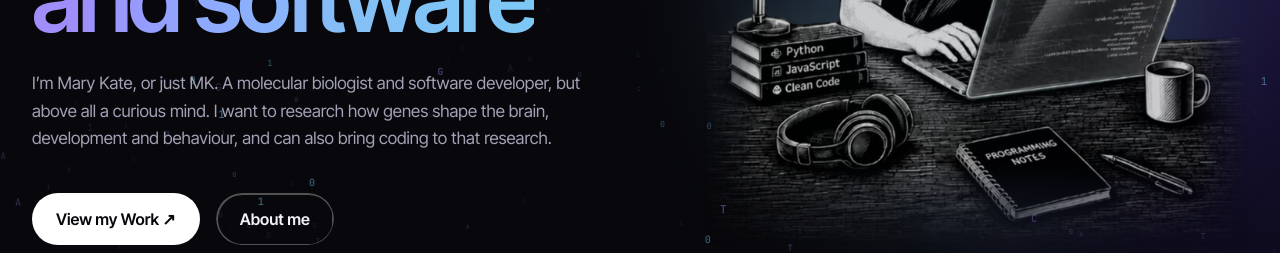
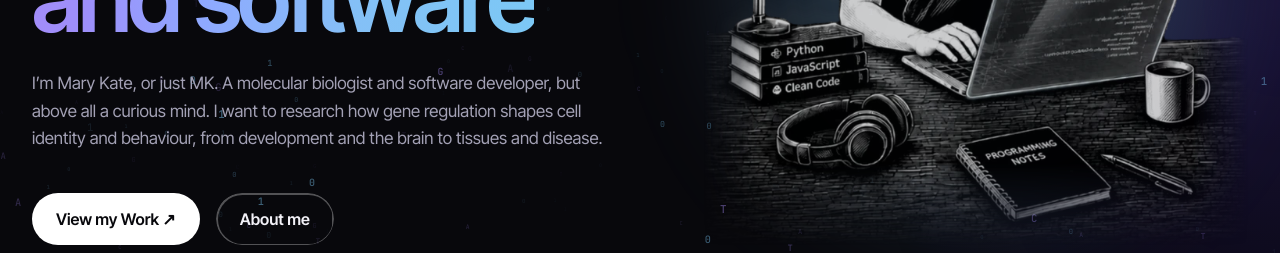
Before and after one commit to MKcodes2/MKcodes2.github.io, a React (Vite) app: page / in a window 1280 px wide. Shown: the part 439-692 px from the top of the page. Built offline with nearby package versions, Linux system fonts and the light colour scheme.

Commit message:
updated the home page intro for the gene regulation mention, so that i don't sound only neuro-specific

```diff
--- a/src/content.ts
+++ b/src/content.ts
@@ -135,8 +135,8 @@ export const profile = {
   role: 'Molecular Biologist · Software Developer',
   slogan: 'Asking questions across science and software',
   intro:
-    'I’m Mary Kate, or just MK. A molecular biologist and software developer, but above all a curious mind. I want to research how genes shape the brain, development and behaviour, and can also bring coding to that research.',
-    // 'I’m Mary Kate, or just MK, a Molecular Biologist and Software Developer who’s passionate about neuroscience, developmental & behavioural biology, coding & UX/UI design.',
+    'I’m Mary Kate, or just MK. A molecular biologist and software developer, but above all a curious mind. I want to research how gene regulation shapes cell identity and behaviour, from development and the brain to tissues and disease.',
+    // 'I’m Mary Kate, or just MK. A molecular biologist and software developer, but above all a curious mind. I want to research how genes shape the brain, development and behaviour, and can also bring coding to that research.',
 }
 
 // period: shown on the hub pages. highlights: shown on the home cards, says what is inside the hub.
```
